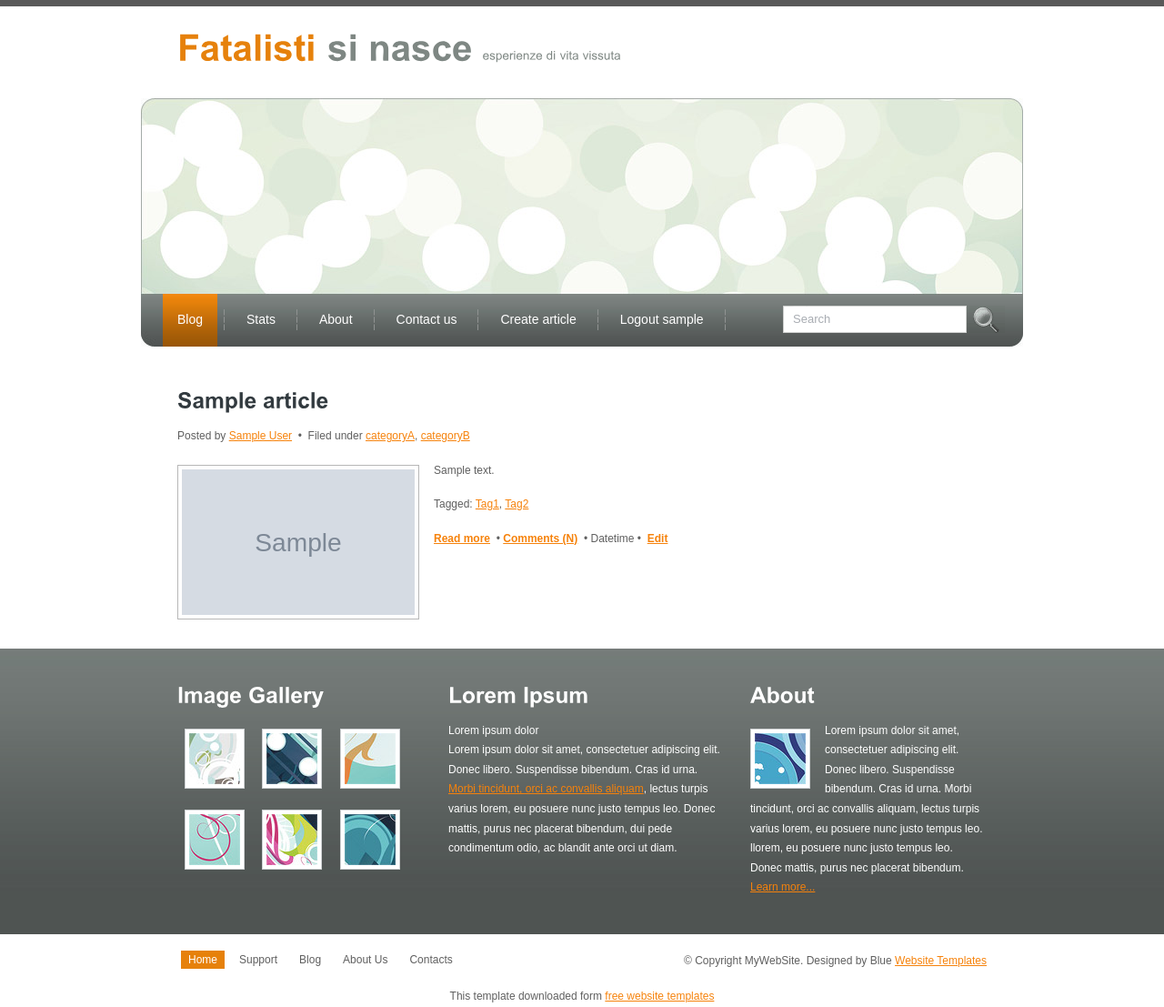
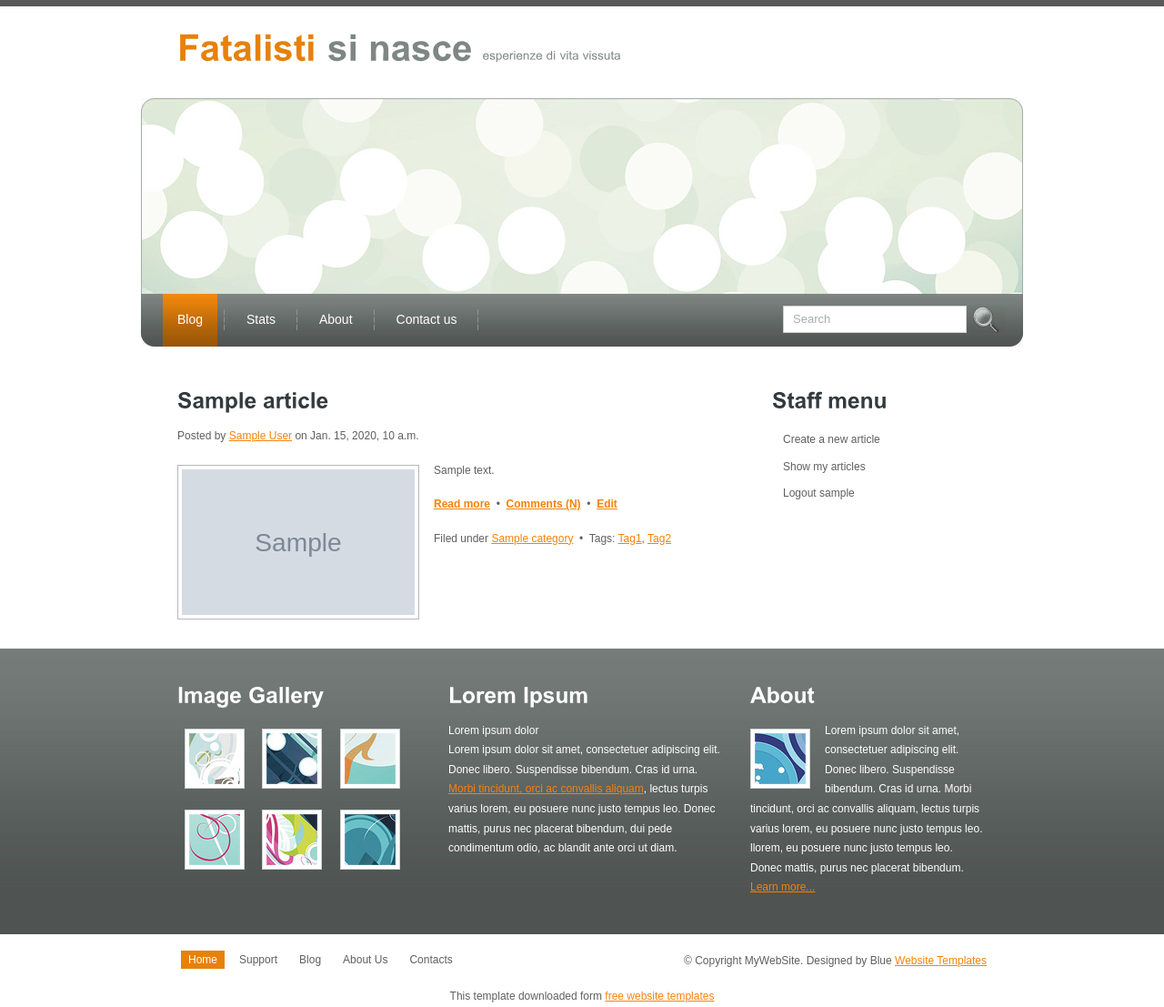
Before and after one commit to pynchia/blogger, a Django app: page /blog/ in a window 1280 px wide. Shown: the whole page at 91% size. Run offline with Django 3.2, Linux system fonts and the light colour scheme; a user stored in the database is signed in; tables that the repository leaves empty hold one stand-in row (values such as "Sample post"); grey boxes marked "Sample" are stand-in pictures.

Commit message:
bits and bobs

```diff
--- a/blog/templates/blog/blog.html
+++ b/blog/templates/blog/blog.html
@@ -5,11 +5,28 @@
 	<div class="article">
 		<h2>{{ article.title }}</h2>
 		<div class="clr"></div>
-		<p>Posted by <a href="#">{{ article.author.first_name }}&nbsp{{ article.author.last_name }}</a> <span>&nbsp;&bull;&nbsp;</span> Filed under <a href="#">categoryA</a>, <a href="#">categoryB</a></p>
+		<p>Posted by <a href="#">{{ article.author.first_name }}&nbsp{{ article.author.last_name }}</a>
+		 on {{ article.published_on }}
+		</p>
 		<img src="{{ article.image.url }}" width="256" height="160" alt="" class="fl">
-		<p>{{ article.body }}</p>
-		<p>Tagged: <a href="#">Tag1</a>, <a href="#">Tag2</a></p>
-		<p><a href="#" class="obg"><strong>Read more</strong></a> <sp    an>&nbsp;&bull;&nbsp;</span><a href="#" class="obg"><strong>Comments (N)</strong></a> <span>&nbsp;&bull;&nbsp;</span>Datetime<span>&nbsp;&bull;&nbsp;</span> <a href="#"><strong>Edit</strong></a></p>
+		<p>{{ article.body|truncatewords:100 }}</p>
+		<p>
+		 <a href="#" class="obg"><strong>Read more</strong></a>
+	       	 <span>&nbsp;&bull;&nbsp;</span>
+		 <a href="#" class="obg"><strong>Comments (N)</strong></a>
+		 {% if article.author == user %}
+		  <span>&nbsp;&bull;&nbsp;</span>
+		  <a href="#"><strong>Edit</strong></a>
+		 {% endif %}
+		</p>
+		<p>
+		 Filed under
+		 {% for categ in article.categories.all %}
+			<a href="#">{{ categ }}</a>
+		 {% endfor %}
+		 <span>&nbsp;&bull;&nbsp;</span>
+		 Tags: <a href="#">Tag1</a>, <a href="#">Tag2</a>
+		</p>
 		<div class="clr"></div>
 		<div class="clr"></div>
 	</div>
--- a/blog/templates/blog/createarticle.html
+++ b/blog/templates/blog/createarticle.html
@@ -1,6 +1,5 @@
 {% extends "base.html" %}
 {% load staticfiles %}
-{% block nav_createarticle %}class="active"{% endblock %}
 {% block mainbar %}
 	<div class="article">
 		<h2>Create a new article</h2>
--- a/blog/urls.py
+++ b/blog/urls.py
@@ -15,7 +15,10 @@ urlpatterns = [
     url(r'^contact/$',
         views.ContactView.as_view(),
         name='contact'),
+    url(r'^userarticles/$',
+        views.UserArticlesView.as_view(),
+        name='userarticles'),
     url(r'^createarticle/$',
-        login_required(views.CreateArticle.as_view()),
+        login_required(views.CreateArticleView.as_view()),
         name='createarticle'),
 ]
--- a/blog/views.py
+++ b/blog/views.py
@@ -25,11 +25,16 @@ class ContactView(FormView):
         return super(ContactView, self).form_valid(form)
 
 
-class CreateArticle(CreateView):
+class UserArticlesView(ListView):
+    # better to use the combined view showing the details of the author
+    template_name = "blog/userarticles.html"
+
+
+class CreateArticleView(CreateView):
     form_class = forms.ArticleForm
     template_name = "blog/createarticle.html"
     success_url = reverse_lazy("blog:blog")
 
     def form_valid(self, form):
         form.instance.author = self.request.user
-        return super(CreateArticle, self).form_valid(form)
+        return super(CreateArticleView, self).form_valid(form)
--- a/templates/base.html
+++ b/templates/base.html
@@ -23,18 +23,6 @@
 		<li {% block nav_stats %}{% endblock %}><a href="{% url 'blog:stats' %}">Stats</a></li>
 		<li {% block nav_about %}{% endblock %}><a href="{% url 'blog:about' %}">About</a></li>
 		<li {% block nav_contact %}{% endblock %}><a href="{% url 'blog:contact' %}">Contact us</a></li>
-		{% if user.is_authenticated %}
-			<li {% block nav_createarticle %}{% endblock %}>
-				<a href="{% url 'blog:createarticle' %}">Create article</a>
-			</li>
-			<li>
-			<a href="{% url 'logout' %}">Logout {{ user }}</a>
-			</li>
-		{% else %}
-			<li {% block nav_login %}{% endblock %}>
-				<a href="{% url 'login' %}">Staff login</a>
-			</li>
-		{% endif %}
         </ul>
       </div>
       <div class="searchform">
@@ -51,10 +39,32 @@
   <div class="content">
     <div class="content_resize">
       <div class="mainbar">
-	      {% block mainbar %}{% endblock %}
+      {% block mainbar %}{% endblock %}
       </div>
       <div class="sidebar">
-	      {% block sidebar %}{% endblock %}
+      {% block sidebar %}
+      	<div class="gadget">
+	 <h2 class="star"><span><cufon class="cufon cufon-canvas" alt="Staff menu" style="width: 90px; height: 24px;"><canvas width="138" height="34" style="width: 138px; height: 34px; top: -5px; left: -15px;"></canvas><cufontext>Staff menu</cufontext></cufon></span></h2>
+	 <div class="clr"></div>
+	  <ul class="sb_menu">
+	  {% if user.is_authenticated %}
+	   <li>
+	    <a href="{% url 'blog:createarticle' %}">Create a new article</a>
+	   </li>
+	   <li>
+	    <a href="{% url 'blog:userarticles' %}">Show my articles</a>
+	   </li>
+	   <li>
+	    <a href="{% url 'logout' %}">Logout {{ user }}</a>
+	   </li>
+	  {% else %}
+	   <li>
+	    <a href="{% url 'login' %}">Staff login</a>
+	   </li>
+	  {% endif %}
+  	  </ul>
+	</div>
+      {% endblock %}
       </div>
       <div class="clr"></div>
     </div>
```
